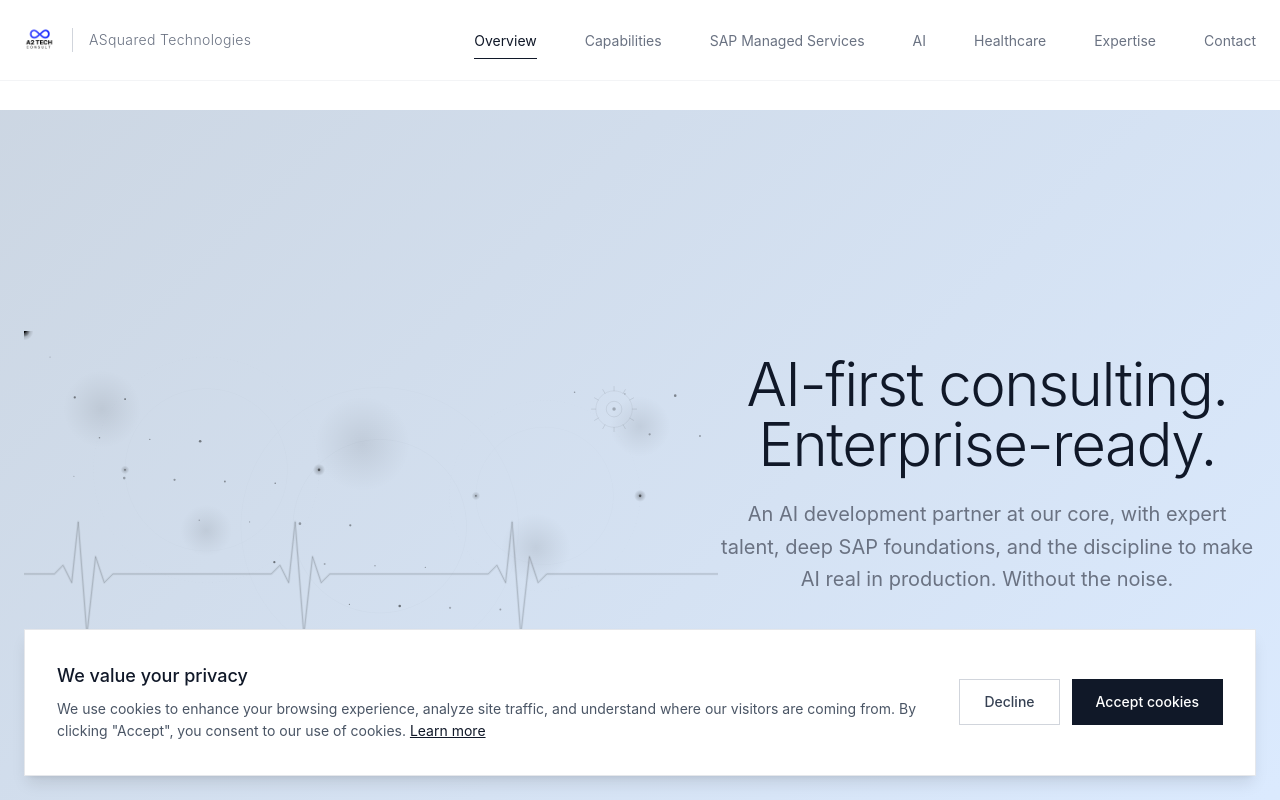
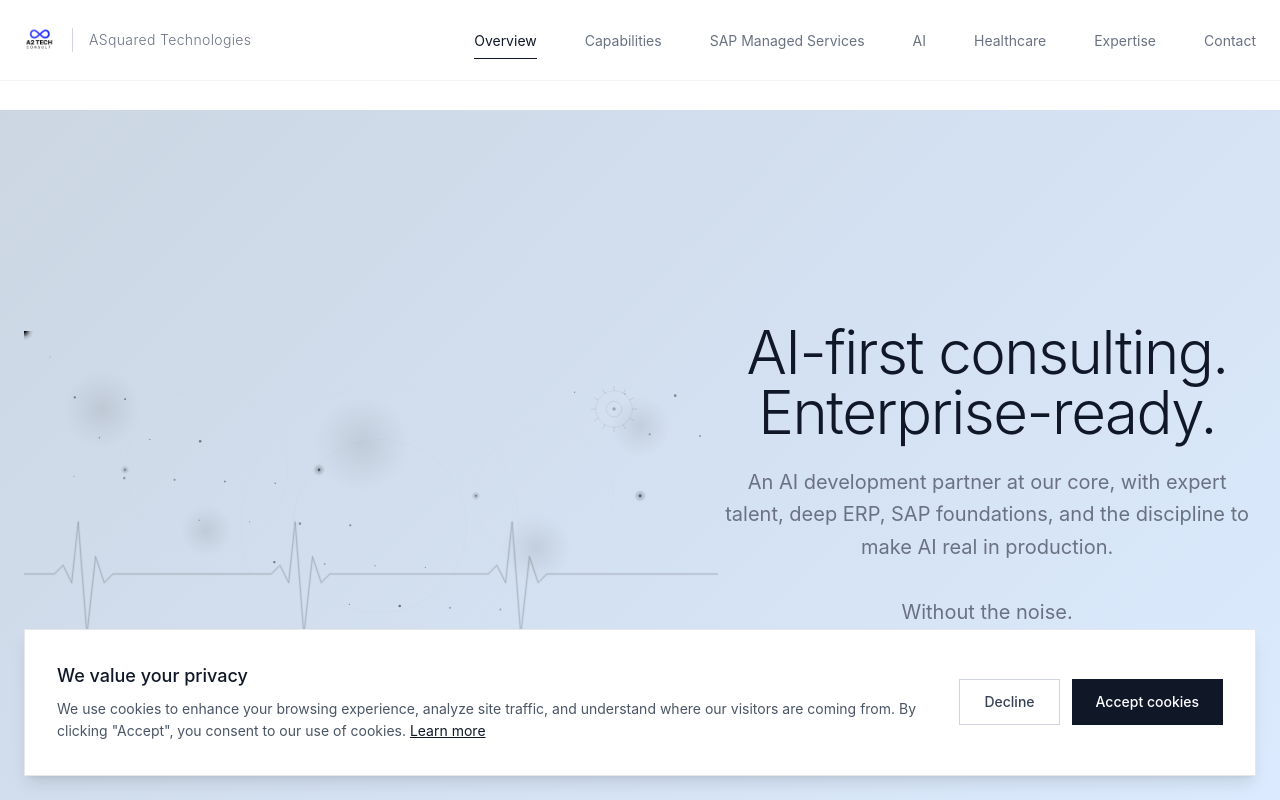
Before and after one commit to A2TechConsult/ASquared2, a React (Vite) app: page / in a window 1280 px wide. Shown: the top 800 px of the page. Built offline with nearby package versions, Linux system fonts and the light colour scheme.

Commit message:
Overview hero: add ERP; split "Without the noise." to own line

```diff
--- a/src/app/pages/Overview.tsx
+++ b/src/app/pages/Overview.tsx
@@ -46,7 +46,7 @@ export function Overview() {
             AI-first consulting. Enterprise-ready.
           </h1>
           <p className="text-lg md:text-xl text-gray-500 mb-12 max-w-3xl mx-auto leading-relaxed">
-            An AI development partner at our core, with expert talent, deep SAP foundations, and the discipline to make AI real in production. Without the noise.
+            An AI development partner at our core, with expert talent, deep ERP, SAP foundations, and the discipline to make AI real in production.<br /><br />Without the noise.
           </p>
           <div className="flex flex-col sm:flex-row gap-4 justify-center">
             <Link
```
